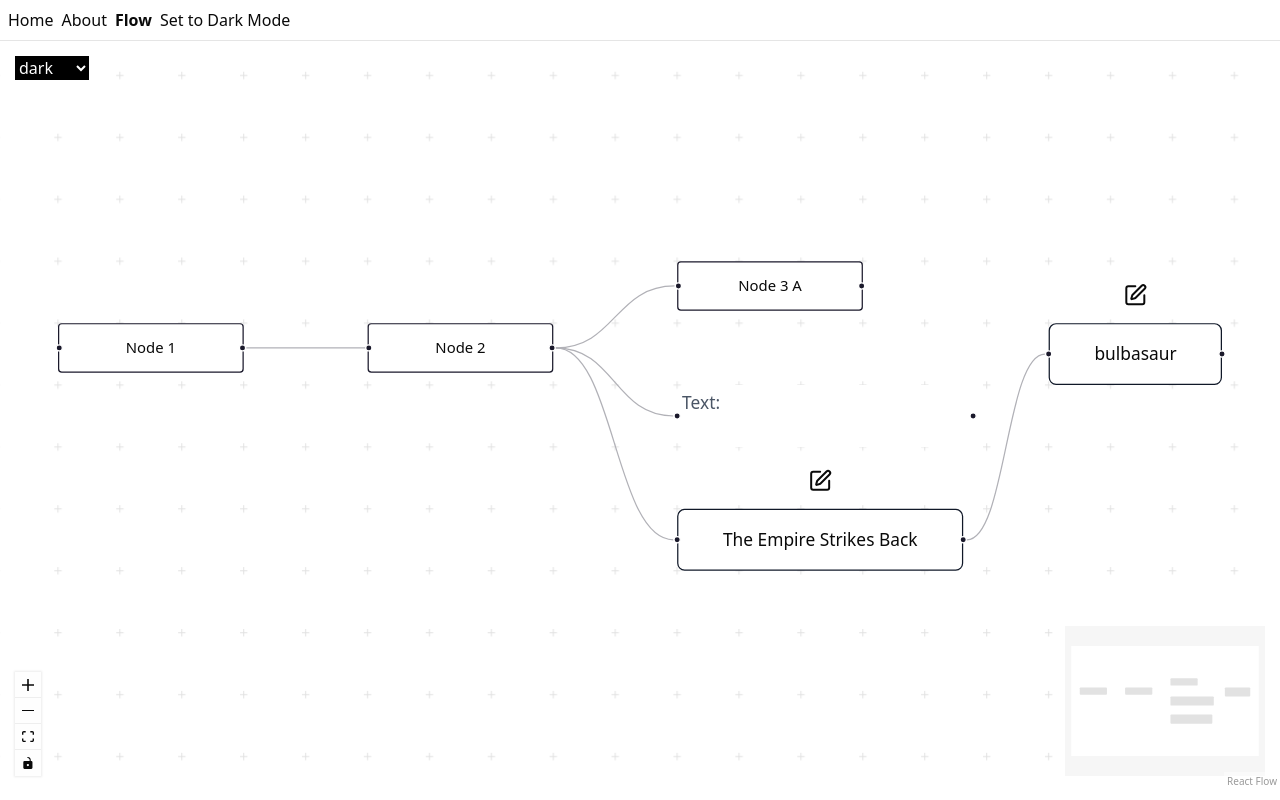
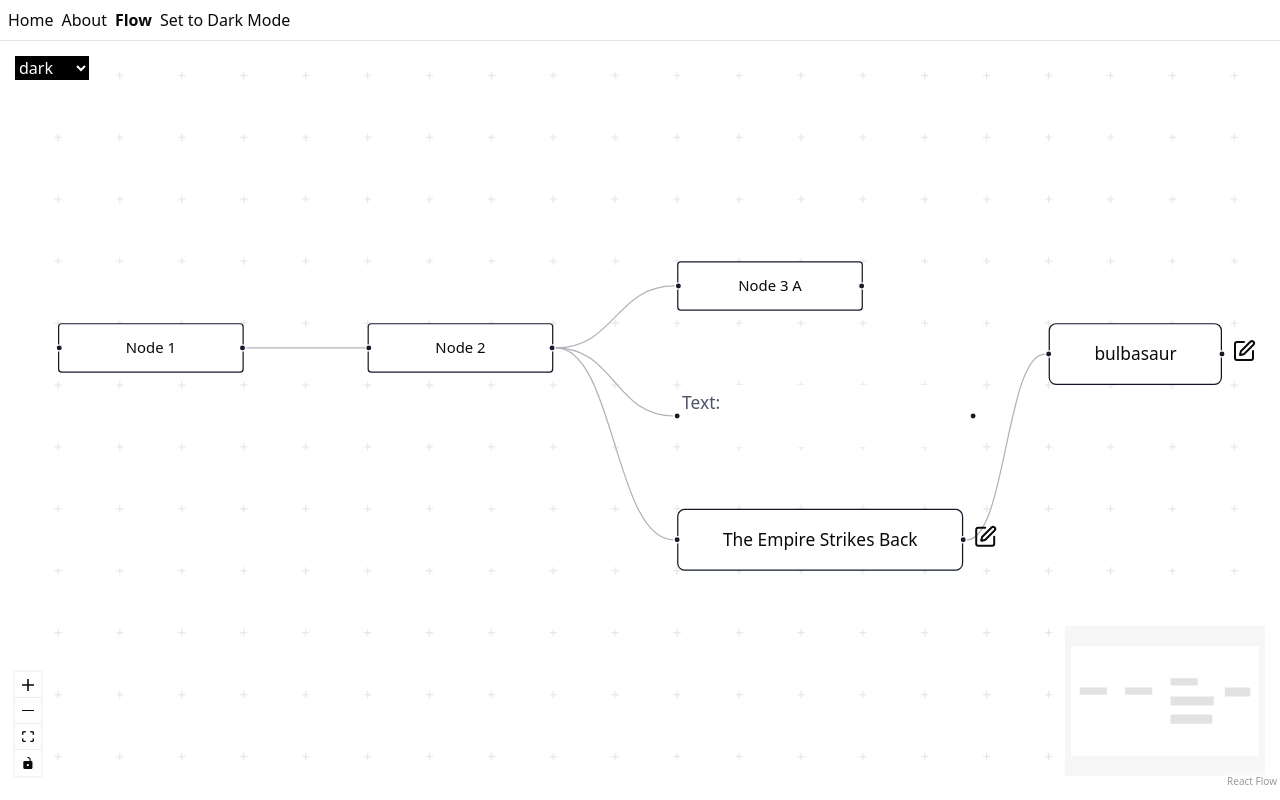
Before and after one commit to emilyeserven/react-flow-experiment, a React (Vite) app in the folder client/: page /flow in a window 1280 px wide. Built offline with nearby package versions, Linux system fonts and the light colour scheme.

Commit message:
Adjusted toolbar location

```diff
--- a/client/src/components/nodes/FilmNode.tsx
+++ b/client/src/components/nodes/FilmNode.tsx
@@ -49,7 +49,10 @@ export function FilmNode(props: NodeProps<FilmNodeProps>) {
     >
       <div>
 
-        <NodeToolbar isVisible={true}>
+        <NodeToolbar
+          isVisible={true}
+          position={Position.Right}
+        >
           {!editMode && (
             <button>
               <Edit onClick={() => setEditMode(true)} />
--- a/client/src/components/nodes/PokemonNode.tsx
+++ b/client/src/components/nodes/PokemonNode.tsx
@@ -1,8 +1,8 @@
-import type { NodeProps, Node } from "@xyflow/react";
+import type { Node, NodeProps } from "@xyflow/react";
 
 import { useState } from "react";
 
-import { NodeToolbar, useReactFlow, Handle, Position } from "@xyflow/react";
+import { Handle, NodeToolbar, Position, useReactFlow } from "@xyflow/react";
 import { Edit, Save } from "lucide-react";
 
 import { ComboboxPokemon } from "@/components/ui/combobox/ComboboxPokemon.tsx";
@@ -49,7 +49,10 @@ export function PokemonNode(props: NodeProps<PokemonNodeProps>) {
     >
       <div>
 
-        <NodeToolbar isVisible={true}>
+        <NodeToolbar
+          isVisible={true}
+          position={Position.Right}
+        >
           {!editMode && (
             <button>
               <Edit onClick={() => setEditMode(true)} />
```
